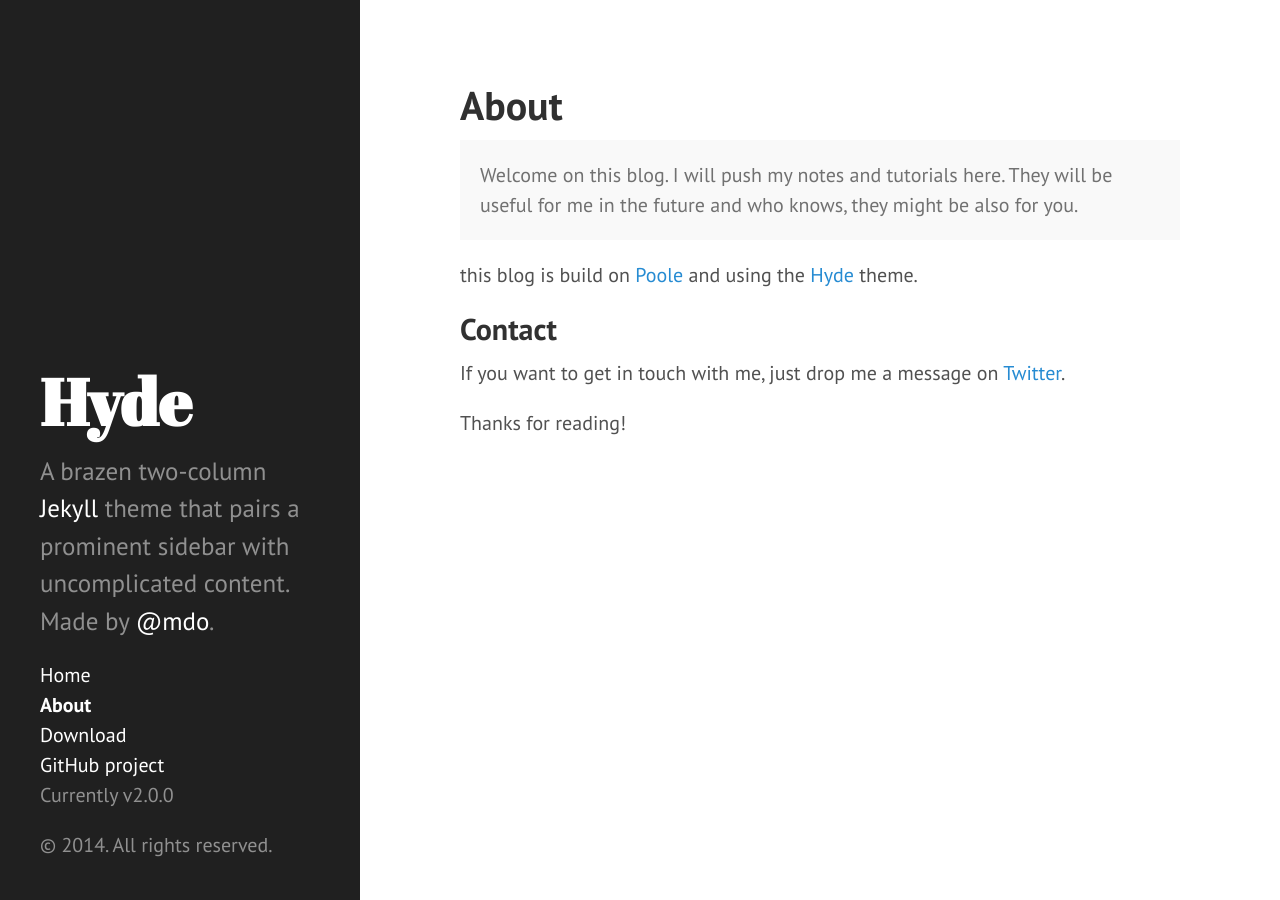
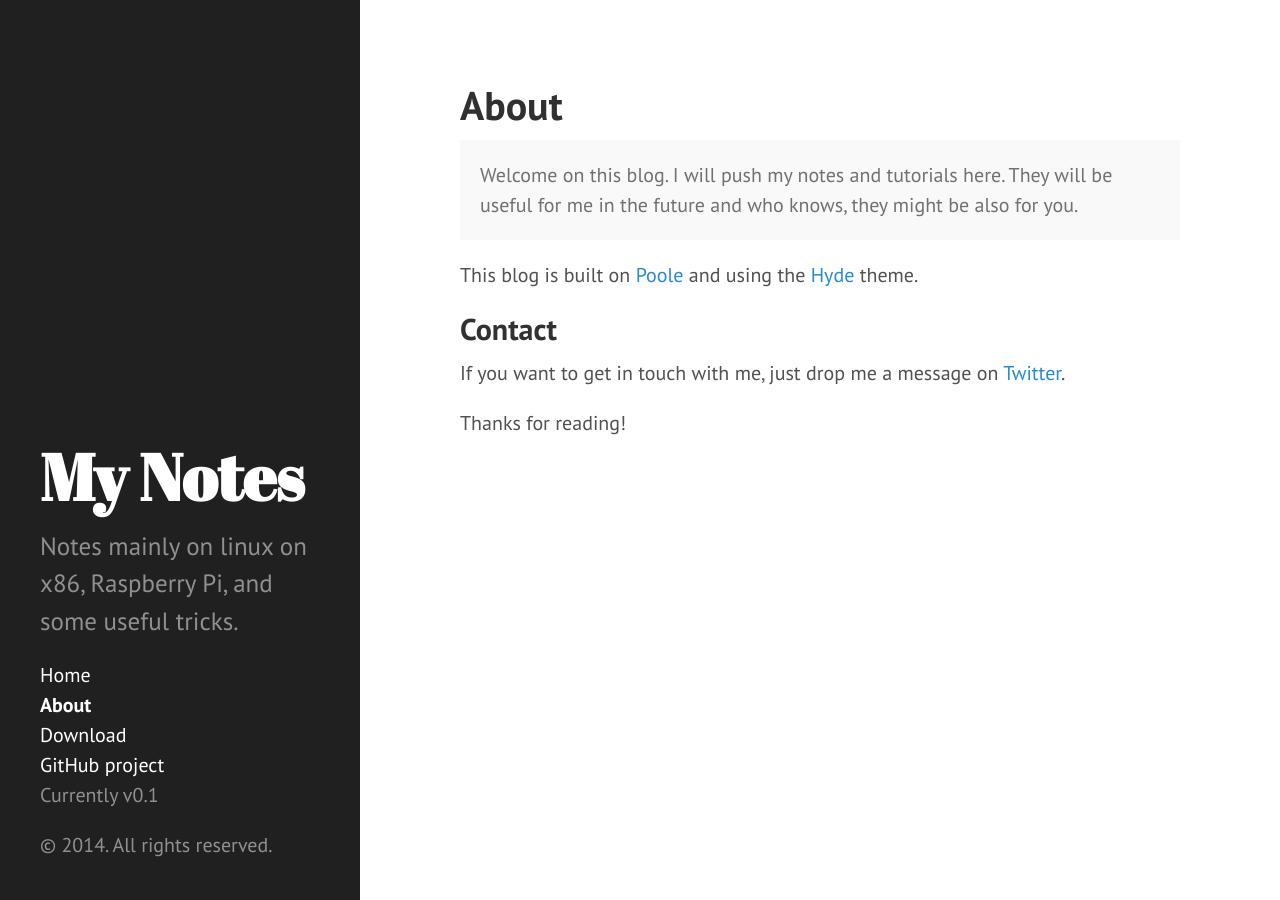
Before and after one commit to prosciutboy/prosciutboy.github.io, a Jekyll site: the page built from about.md, in a window 1280 px wide. Built offline with Jekyll 4.4.1, drawn with Linux system fonts in a browser that asks for light colours; Markdown is read by kramdown in place of the engine named in the settings.

Commit message:
update config bar

```diff
--- a/_config.yml
+++ b/_config.yml
@@ -6,19 +6,19 @@ pygments:         true
 permalink:        pretty
 
 # Setup
-title:            Hyde
-tagline:          'A Jekyll theme'
-description:      'A brazen two-column <a href="http://jekyllrb.com" target="_blank">Jekyll</a> theme that pairs a prominent sidebar with uncomplicated content. Made by <a href="https://twitter.com/mdo" target="_blank">@mdo</a>.'
-url:              http://hyde.getpoole.com
+title:            My Notes
+tagline:          'just to not forget'
+description:      'Notes mainly on linux on x86, Raspberry Pi, and some useful tricks.'
+url:              http://prosciutboy.github.io
 
 author:
-  name:           'Mark Otto'
-  url:            https://twitter.com/mdo
+  name:           'prosciutboy'
+  url:            https://twitter.com/prosciutboy
 
 paginate:         5
 
 # Custom vars
-version:          2.0.0
+version:          0.1
 
 github:
-  repo:           https://github.com/poole/hyde
+  repo:           https://github.com/prosciutboy
--- a/about.md
+++ b/about.md
@@ -7,7 +7,7 @@ title: About
   Welcome on this blog. I will push my notes and tutorials here. They will be useful for me in the future and who knows, they might be also for you.
 </p>
 
-this blog is build on [Poole](https://github.com/poole "Poole project on github") and using the [Hyde](http://hyde.getpoole.com "Hyde project") theme.
+This blog is built on [Poole](https://github.com/poole "Poole project on github") and using the [Hyde](http://hyde.getpoole.com "Hyde project") theme.
 
 ## Contact
 
```
